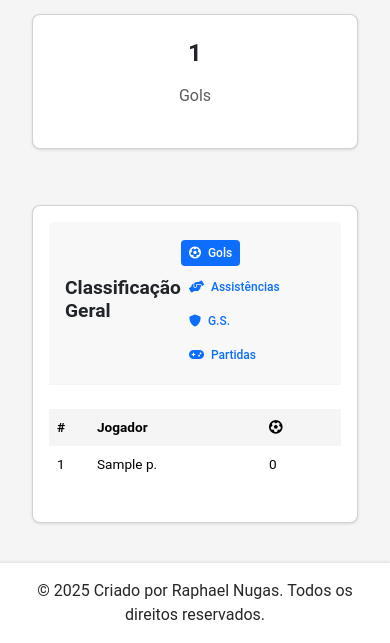
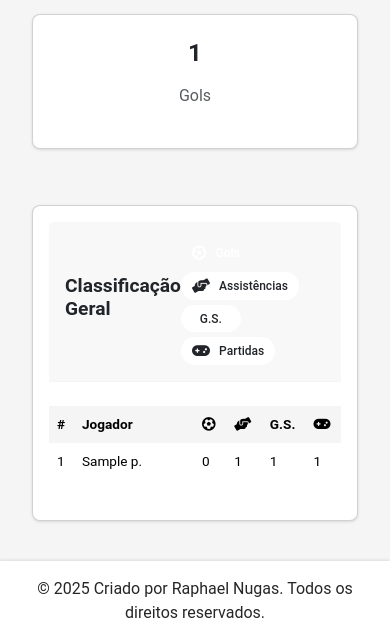
Before and after one commit to raphaelnugas/futsal, a Flask app: page / in a window 390 px wide. Shown: the part 1344-1987 px from the top of the page. After the commit the page ends 1962 px from the top, so only its background shows below. Run offline with Flask 3, Linux system fonts and the light colour scheme; tables that the repository leaves empty hold one stand-in row (values such as "Sample post"); data that the repository does not hold is empty.

Commit message:
Improve dashboard UI: Refactor player statistics table and filter buttons for better responsiveness and visual clarity.
Replit-Commit-Author: Agent
Replit-Commit-Session-Id: c51d0b69-e82a-4556-85e0-945a0855b6f4
Replit-Commit-Screenshot-Url: https://storage.googleapis.com/screenshot-production-us-central1/69f6e7c8-d0ab-430a-9fc7-82b33149e42a/ff9d6da6-4dde-4476-89cb-157a598af2ab.jpg

```diff
--- a/static/css/style.css
+++ b/static/css/style.css
@@ -1226,12 +1226,46 @@ a:hover, a:focus {
 /* Botões de filtro */
 .filter-buttons {
     margin-top: 10px;
+    display: flex;
+    flex-wrap: wrap;
+    gap: 5px;
+}
+
+.filter-btn {
+    border-radius: 20px;
+    display: flex;
+    align-items: center;
+    justify-content: center;
+    gap: 5px;
+    border: 1px solid var(--primary);
+    background-color: white;
+    color: var(--primary);
+    padding: 0.3rem 0.8rem;
+    font-size: 0.85rem;
+    transition: all 0.2s ease;
+}
+
+.filter-btn:hover {
+    background-color: rgba(13, 110, 253, 0.1);
+    color: var(--primary);
+    border-color: var(--primary);
+}
+
+.filter-btn.active {
+    background-color: var(--primary);
+    color: white;
+    border-color: var(--primary);
+}
+
+.filter-btn i {
+    font-size: 0.9rem;
 }
 
 @media (max-width: 576px) {
     .filter-btn {
         font-size: 0.75rem;
-        padding: 0.25rem 0.5rem;
+        padding: 0.3rem 0.7rem;
+        min-width: 60px;
     }
 }
 
--- a/static/js/dashboard.js
+++ b/static/js/dashboard.js
@@ -266,10 +266,10 @@ function updatePlayersTable(players) {
                 ${player.is_goalkeeper ? '<span class="badge badge-blue ml-1">G</span>' : ''}
             </td>
             <td>${player.goals}</td>
-            <td class="hide-sm">${player.assists}</td>
-            <td class="hide-sm">${player.is_goalkeeper ? player.goals_conceded : '-'}</td>
-            <td class="hide-xs">${player.matches}</td>
-            <td class="hide-xs">${player.sessions}</td>
+            <td>${player.assists}</td>
+            <td>${player.is_goalkeeper ? player.goals_conceded : '-'}</td>
+            <td>${player.matches}</td>
+            <td class="d-none d-lg-table-cell">${player.sessions}</td>
         `;
 
         statsTableBody.appendChild(row);
--- a/templates/dashboard.html
+++ b/templates/dashboard.html
@@ -92,23 +92,21 @@
     <div class="card">
         <div class="card-header">
             <h4 class="card-title">Classificação Geral</h4>
-            <div class="d-flex gap-2 flex-wrap filter-buttons">
-                <button class="btn btn-sm btn-outline-primary filter-btn active" data-filter="goals">
-                    <i class="fas fa-futbol me-1 d-md-none"></i>
-                    <span class="d-none d-md-inline">Artilheiros</span>
-                    <span class="d-inline d-md-none">Gols</span>
+            <div class="filter-buttons">
+                <button class="btn btn-sm filter-btn active" data-filter="goals">
+                    <i class="fas fa-futbol me-1"></i>
+                    <span>Gols</span>
                 </button>
-                <button class="btn btn-sm btn-outline-primary filter-btn" data-filter="assists">
-                    <i class="fas fa-hands-helping me-1 d-md-none"></i>
+                <button class="btn btn-sm filter-btn" data-filter="assists">
+                    <i class="fas fa-hands-helping me-1"></i>
                     <span>Assistências</span>
                 </button>
-                <button class="btn btn-sm btn-outline-primary filter-btn" data-filter="goals_conceded">
-                    <i class="fas fa-shield-alt me-1 d-md-none"></i>
-                    <span class="d-none d-md-inline">Goleiros</span>
-                    <span class="d-inline d-md-none">G.S.</span>
+                <button class="btn btn-sm filter-btn" data-filter="goals_conceded">
+                    <i class="fas fa-shield-alt d-none"></i>
+                    <span>G.S.</span>
                 </button>
-                <button class="btn btn-sm btn-outline-primary filter-btn" data-filter="matches">
-                    <i class="fas fa-gamepad me-1 d-md-none"></i>
+                <button class="btn btn-sm filter-btn" data-filter="matches">
+                    <i class="fas fa-gamepad me-1"></i>
                     <span>Partidas</span>
                 </button>
             </div>
@@ -125,21 +123,20 @@
                                 <span class="d-none d-md-inline">Gols</span>
                                 <span class="d-inline d-md-none" title="Gols"><i class="fas fa-futbol"></i></span>
                             </th>
-                            <th class="col-stats hide-sm" data-sort="assists">
+                            <th class="col-stats" data-sort="assists">
                                 <span class="d-none d-md-inline">Assistências</span>
                                 <span class="d-inline d-md-none" title="Assistências"><i class="fas fa-hands-helping"></i></span>
                             </th>
-                            <th class="col-stats hide-sm" data-sort="goals_conceded">
+                            <th class="col-stats" data-sort="goals_conceded">
                                 <span class="d-none d-md-inline">Gols Sofridos</span>
-                                <span class="d-inline d-md-none" title="Gols Sofridos"><i class="fas fa-shield-alt"></i></span>
+                                <span class="d-inline d-md-none" title="Gols Sofridos">G.S.</span>
                             </th>
-                            <th class="col-stats hide-xs" data-sort="matches">
+                            <th class="col-stats" data-sort="matches">
                                 <span class="d-none d-md-inline">Partidas</span>
                                 <span class="d-inline d-md-none" title="Partidas"><i class="fas fa-gamepad"></i></span>
                             </th>
-                            <th class="col-stats hide-xs" data-sort="sessions">
-                                <span class="d-none d-md-inline">Domingos</span>
-                                <span class="d-inline d-md-none" title="Domingos"><i class="fas fa-calendar-day"></i></span>
+                            <th class="col-stats d-none d-lg-table-cell" data-sort="sessions">
+                                <span title="Domingos"><i class="fas fa-calendar-day"></i></span>
                             </th>
                         </tr>
                     </thead>
```
Also changed, not shown: attached_assets/image_1743231448213.png (added).
